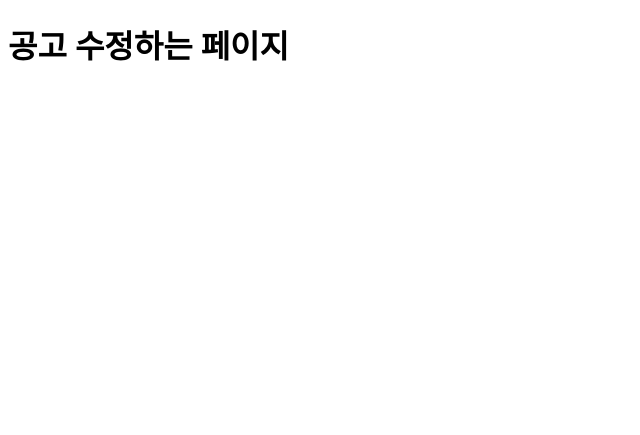
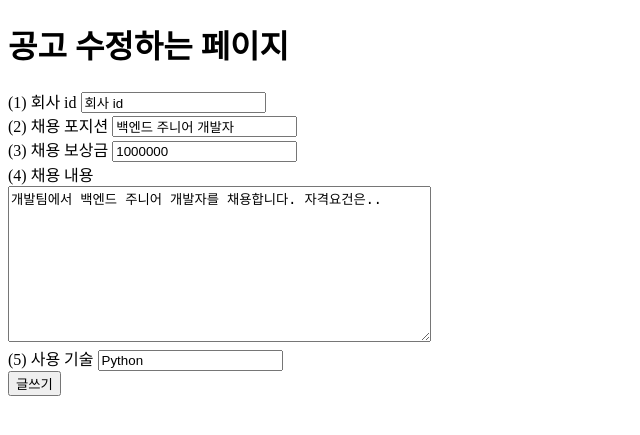
Before and after one commit to Indian966/Django_recruting_developer, a Django app: template main/templates/mod_post.html in a window 1280 px wide. Shown: the top 435 px of the page, without its empty margins (0-640 px from the left). Run offline with Django 3.2, Linux system fonts and the light colour scheme; the template is opened without the code that fills it, so the values that code supplies are empty.

Commit message:
NewPostView 공고 등록 후 메인 페이지로 리디렉트 공고 수정 페이지

```diff
--- a/django_test/urls.py
+++ b/django_test/urls.py
@@ -23,6 +23,6 @@ urlpatterns = [
     path('admin/', admin.site.urls),
     path('', PostView.as_view(), name="PostView"),
     path('new-post/', NewPostView.as_view(), name="NewPostView"),
-    path('/<int:post_id>', PostDetailView.as_view(), name="PostDetailView"),
-    path('/application', ApplicationView.as_view(), name="ApplicationView")
+    path('<int:post_id>/', PostDetailView.as_view(), name="PostDetailView"),
+    path('application/', ApplicationView.as_view(), name="ApplicationView")
 ]
--- a/main/templates/mod_post.html
+++ b/main/templates/mod_post.html
@@ -8,5 +8,34 @@
     <h1>
         공고 수정하는 페이지
     </h1>
+    <div data-role="content">
+      <form method="post">
+          {% csrf_token %}
+          <label>(1) 회사 id
+            <input type="text" name="id" id="txt1" value="회사 id">
+          </label>
+          <div data-role="fieldcontain" class="ui-disabled">
+              <label>(2) 채용 포지션
+                  <input type="text" name="position" id="txt2" value="백엔드 주니어 개발자">
+              </label>
+          </div>
+          <div data-role="fieldcontain">
+              <label for="txt3">(3) 채용 보상금</label>
+              <input type="text" name="reward" id="txt3" value="1000000">
+          </div>
+          <div data-role="fieldcontain" class="ui-disabled">
+              <label>(4) 채용 내용<br>
+                  <textarea rows="10" cols="50" name="content">개발팀에서 백엔드 주니어 개발자를 채용합니다. 자격요건은..</textarea>
+              </label>
+          </div>
+          <div data-role="fieldcontain" class="ui-disabled">
+              <label>(5) 사용 기술
+                  <input type="text" name="tech" id="txt5" value="Python">
+              </label>
+          </div>
+          <input type="submit" value="글쓰기">
+      </form>
+
+   </div>
 </body>
 </html>
```
Also changed, not shown: main/templates/index.html (+10 -10 lines), main/templates/post_view.html (+15 -4 lines), main/views.py (+6 -8 lines), db.sqlite3.
